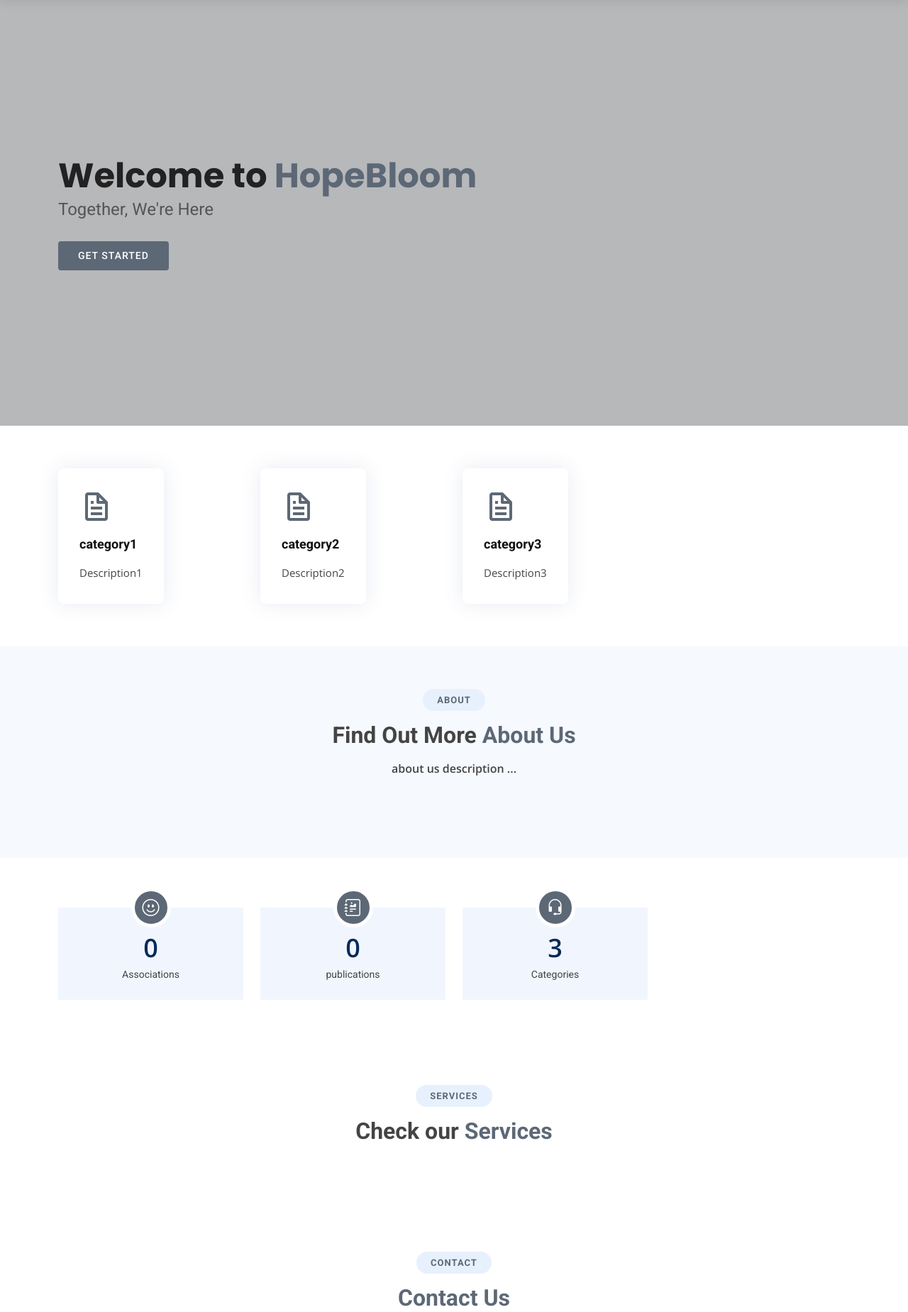
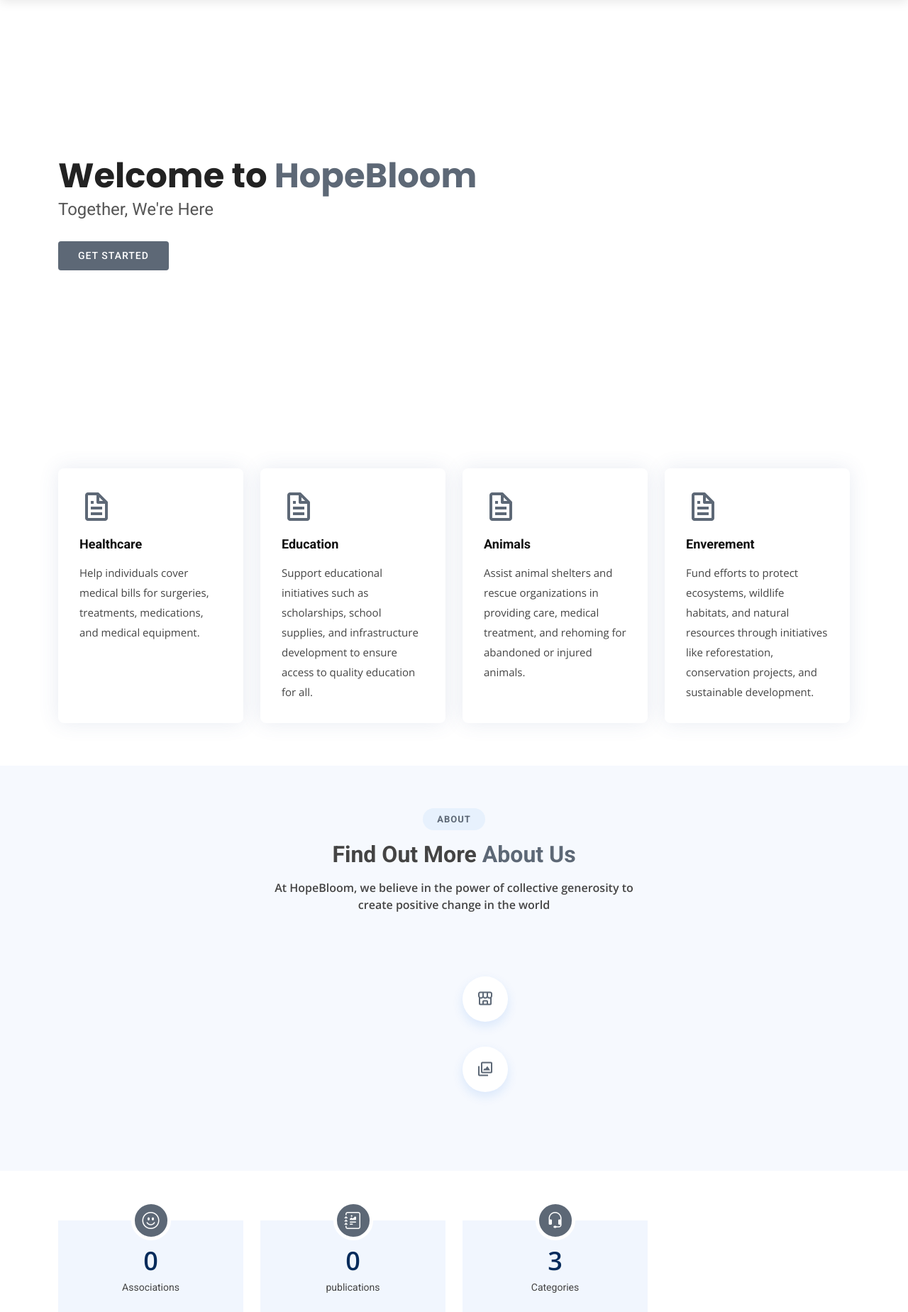
Before and after one commit to ilhamehoumadi/project, a Django app: page / in a window 1280 px wide. Shown: the part 70-1919 px from the top of the page at 71% size. Run offline with Django 5.2, Linux system fonts and the light colour scheme; parts of the project's set-up code (start-up, migrations or seed data) failed here and were passed over; some libraries are stand-ins or nearby versions.

Commit message:
categories

```diff
--- a/project/project/static/assets/css/style.css
+++ b/project/project/static/assets/css/style.css
@@ -402,8 +402,8 @@
 #hero {
   width: 100%;
   height: 75vh;
-  /*background: url("../../img/about.jpg") top left;*/
-  background-color: #4b4e52;
+  background-image: url("..\..\img\About.jpg") top left;
+  /*background-color: #4b4e52;*/
   background-size: cover;
   position: relative;
 }
--- a/project/templates/pages/index.html
+++ b/project/templates/pages/index.html
@@ -8,13 +8,6 @@
 
 
 <head>
-  <style>
-    #hero {
-
-      background: url("../../img/about.jpg") top left;
-
-    }
-  </style>
 
 </head>
 
@@ -43,24 +36,32 @@
           <div class="col-md-6 col-lg-3 d-flex align-items-stretch mb-5 mb-lg-0">
             <div class="icon-box" data-aos="fade-up" data-aos-delay="100">
               <div class="icon"><i class="bx bx-file"></i></div>
-              <h4 class="title"><a href="">category1</a></h4>
-              <p class="description">Description1</p>
+              <h4 class="title"><a href="">Healthcare</a></h4>
+              <p class="description">Help individuals cover medical bills for surgeries, treatments, medications, and medical equipment.</p>
             </div>
           </div>
 
           <div class="col-md-6 col-lg-3 d-flex align-items-stretch mb-5 mb-lg-0">
             <div class="icon-box" data-aos="fade-up" data-aos-delay="200">
               <div class="icon"><i class="bx bx-file"></i></div>
-              <h4 class="title"><a href="">category2</a></h4>
-              <p class="description">Description2</p>
+              <h4 class="title"><a href="">Education</a></h4>
+              <p class="description">Support educational initiatives such as scholarships, school supplies, and infrastructure development to ensure access to quality education for all.</p>
             </div>
           </div>
 
           <div class="col-md-6 col-lg-3 d-flex align-items-stretch mb-5 mb-lg-0">
             <div class="icon-box" data-aos="fade-up" data-aos-delay="300">
               <div class="icon"><i class="bx bx-file"></i></div>
-              <h4 class="title"><a href="">category3</a></h4>
-              <p class="description">Description3</p>
+              <h4 class="title"><a href="">Animals</a></h4>
+              <p class="description">Assist animal shelters and rescue organizations in providing care, medical treatment, and rehoming for abandoned or injured animals.</p>
+            </div>
+          </div>
+
+          <div class="col-md-6 col-lg-3 d-flex align-items-stretch mb-5 mb-lg-0">
+            <div class="icon-box" data-aos="fade-up" data-aos-delay="300">
+              <div class="icon"><i class="bx bx-file"></i></div>
+              <h4 class="title"><a href="">Enverement</a></h4>
+              <p class="description">Fund efforts to protect ecosystems, wildlife habitats, and natural resources through initiatives like reforestation, conservation projects, and sustainable development.</p>
             </div>
           </div>
 
@@ -76,7 +77,7 @@
         <div class="section-title">
           <h2>About</h2>
           <h3>Find Out More <span>About Us</span></h3>
-          <p>about us description ...</p>
+          <p>At HopeBloom, we believe in the power of collective generosity to create positive change in the world</p>
         </div>
 
         <div class="row">
@@ -88,7 +89,7 @@
             <p class="fst-italic">
 
             </p>
-            <!--<ul>
+            <ul>
               <li>
                 <i class="bx bx-store-alt"></i>
                 <div>
@@ -103,7 +104,7 @@
                   <p></p>
                 </div>
               </li>
-            </ul>-->
+            </ul>
             <p>
 
             </p>
```
